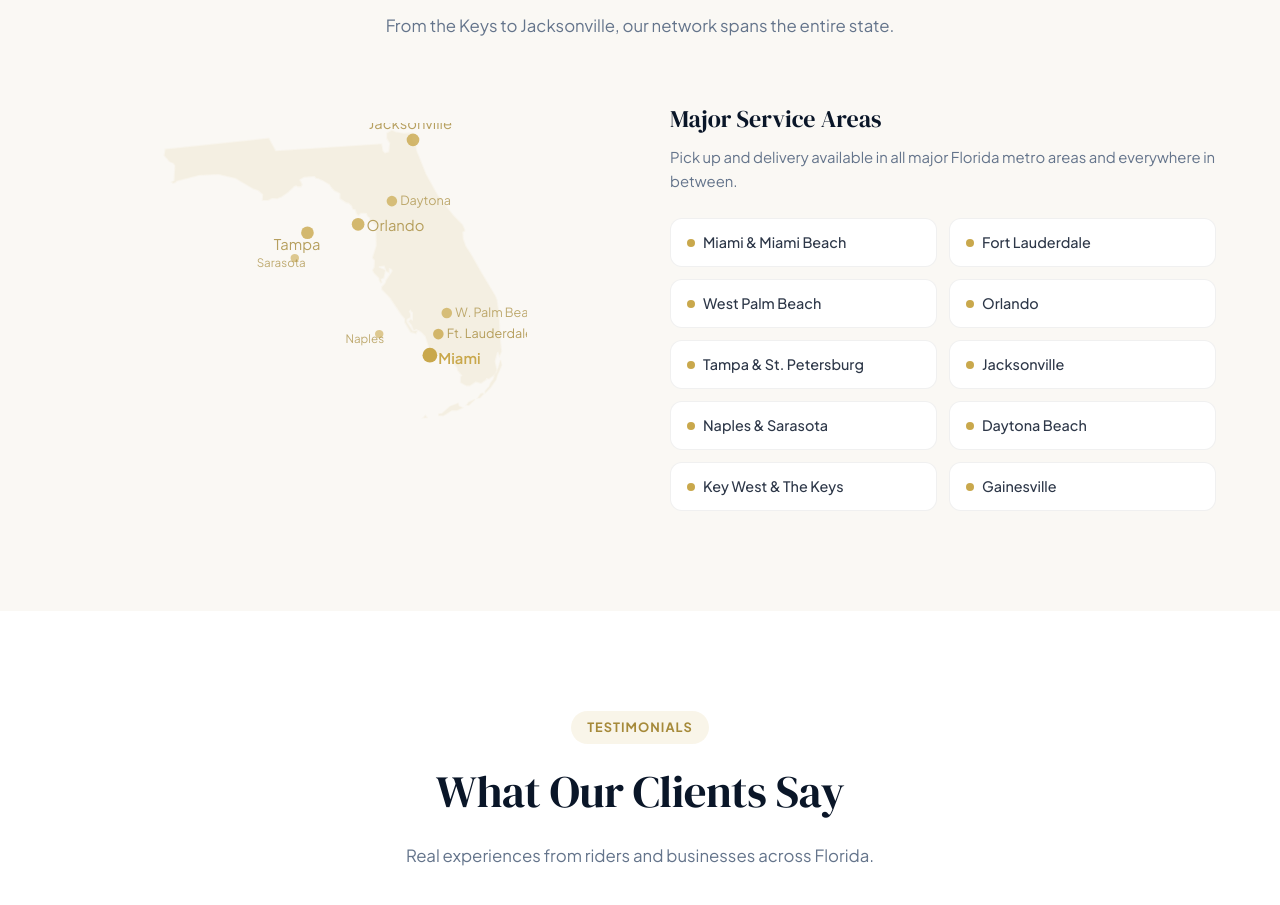
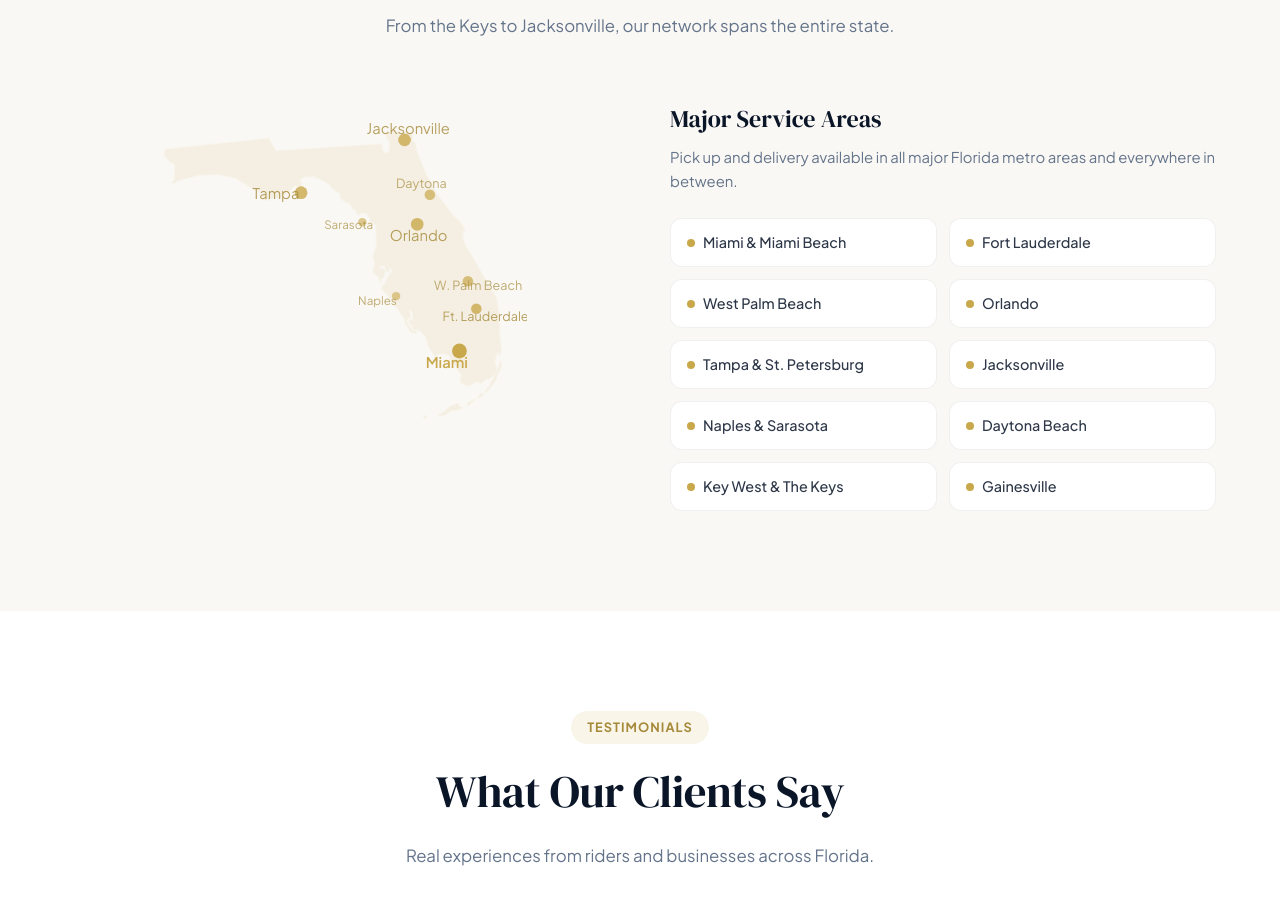
Before and after one commit to 8fddzqp9qr-a11y/alas-angel-delivery, a plain HTML site: page index.html in a window 1280 px wide. Shown: the part 4115-5020 px from the top of the page. Drawn offline with Linux system fonts and the light colour scheme.

Commit message:
Fix city marker positions on Florida map
Traced actual SVG path coordinates to place dots correctly on land.
Jacksonville NE corner, Tampa on west coast, Orlando central,
Miami near southern tip. No more dots in the water.

Co-Authored-By: Claude Opus 4.6 <noreply@anthropic.com>

```diff
--- a/index.html
+++ b/index.html
@@ -740,33 +740,33 @@
             <path d="m 760.9,579.6 1.7,-.1 -.7,-1 z m 7.3,-1.1 v -.7 l 1.6,-.2 3.7,-3.3 1.5,-.6 2.4,-.9 .3,1.3 1.7,.8 -2.6,1.2 h -2.4 l -3.9,2.5 z m 17.2,-7.6 -3,1.4 -1,1.3 1.1,.1 z m 3.8,-2.9 -1.1,.3 -1.4,2 1.1,-.2 1.5,-1.6 z m 8.3,-15.7 -1.7,5.6 -.8,1 -1,2.6 -1.2,1.6 -.7,1.7 -1.9,2.2 v .9 l 2.7,-2.8 2.4,-3.5 .6,-2 2.1,-4.9 z"
               fill="var(--gold)" opacity="0.1" stroke="var(--gold)" stroke-width="0.8" stroke-opacity="0.35"/>
 
-            <!-- Jacksonville -->
-            <circle cx="756" cy="448" r="3" fill="var(--gold)" opacity="0.8"/>
-            <text x="735" y="443" fill="var(--gold-dark)" font-size="7" opacity="0.8">Jacksonville</text>
-            <!-- Daytona -->
-            <circle cx="746" cy="477" r="2.5" fill="var(--gold)" opacity="0.7"/>
-            <text x="750" y="479" fill="var(--gold-dark)" font-size="6" opacity="0.7">Daytona</text>
-            <!-- Orlando -->
-            <circle cx="730" cy="488" r="3" fill="var(--gold)" opacity="0.8"/>
-            <text x="734" y="491" fill="var(--gold-dark)" font-size="7" opacity="0.8">Orlando</text>
-            <!-- Tampa -->
-            <circle cx="706" cy="492" r="3" fill="var(--gold)" opacity="0.8"/>
-            <text x="690" y="500" fill="var(--gold-dark)" font-size="7" opacity="0.8">Tampa</text>
-            <!-- Sarasota -->
-            <circle cx="700" cy="504" r="2" fill="var(--gold)" opacity="0.6"/>
-            <text x="682" y="508" fill="var(--gold-dark)" font-size="5.5" opacity="0.7">Sarasota</text>
-            <!-- Ft. Lauderdale -->
-            <circle cx="768" cy="540" r="2.5" fill="var(--gold)" opacity="0.8"/>
-            <text x="772" y="542" fill="var(--gold-dark)" font-size="6" opacity="0.8">Ft. Lauderdale</text>
-            <!-- W. Palm Beach -->
-            <circle cx="772" cy="530" r="2.5" fill="var(--gold)" opacity="0.7"/>
-            <text x="776" y="532" fill="var(--gold-dark)" font-size="6" opacity="0.7">W. Palm Beach</text>
-            <!-- Miami - pulsing -->
-            <circle cx="764" cy="550" r="3.5" fill="var(--gold)"><animate attributeName="r" values="3;5;3" dur="2s" repeatCount="indefinite"/></circle>
-            <text x="768" y="554" fill="var(--gold)" font-size="7" font-weight="600">Miami</text>
-            <!-- Naples -->
-            <circle cx="740" cy="540" r="2" fill="var(--gold)" opacity="0.6"/>
-            <text x="724" y="544" fill="var(--gold-dark)" font-size="5.5" opacity="0.7">Naples</text>
+            <!-- Jacksonville — NE corner -->
+            <circle cx="752" cy="448" r="3" fill="var(--gold)" opacity="0.8"/>
+            <text x="734" y="445" fill="var(--gold-dark)" font-size="7" opacity="0.8">Jacksonville</text>
+            <!-- Daytona — east coast, y≈474 -->
+            <circle cx="764" cy="474" r="2.5" fill="var(--gold)" opacity="0.7"/>
+            <text x="748" y="471" fill="var(--gold-dark)" font-size="6" opacity="0.7">Daytona</text>
+            <!-- Orlando — central, y≈486 -->
+            <circle cx="758" cy="488" r="3" fill="var(--gold)" opacity="0.8"/>
+            <text x="745" y="496" fill="var(--gold-dark)" font-size="7" opacity="0.8">Orlando</text>
+            <!-- Tampa — west coast, y≈473 -->
+            <circle cx="703" cy="473" r="3" fill="var(--gold)" opacity="0.8"/>
+            <text x="680" y="476" fill="var(--gold-dark)" font-size="7" opacity="0.8">Tampa</text>
+            <!-- Sarasota — west coast south of Tampa -->
+            <circle cx="732" cy="487" r="2" fill="var(--gold)" opacity="0.6"/>
+            <text x="714" y="490" fill="var(--gold-dark)" font-size="5.5" opacity="0.7">Sarasota</text>
+            <!-- Ft. Lauderdale — east coast, y≈528 -->
+            <circle cx="786" cy="528" r="2.5" fill="var(--gold)" opacity="0.8"/>
+            <text x="770" y="534" fill="var(--gold-dark)" font-size="6" opacity="0.8">Ft. Lauderdale</text>
+            <!-- W. Palm Beach — east coast, y≈515 -->
+            <circle cx="782" cy="515" r="2.5" fill="var(--gold)" opacity="0.7"/>
+            <text x="766" y="519" fill="var(--gold-dark)" font-size="6" opacity="0.7">W. Palm Beach</text>
+            <!-- Miami — south tip, y≈548 -->
+            <circle cx="778" cy="548" r="3.5" fill="var(--gold)"><animate attributeName="r" values="3;5;3" dur="2s" repeatCount="indefinite"/></circle>
+            <text x="762" y="556" fill="var(--gold)" font-size="7" font-weight="600">Miami</text>
+            <!-- Naples — SW coast -->
+            <circle cx="748" cy="522" r="2" fill="var(--gold)" opacity="0.6"/>
+            <text x="730" y="526" fill="var(--gold-dark)" font-size="5.5" opacity="0.7">Naples</text>
           </svg>
         </div>
         <div class="reveal">
```
